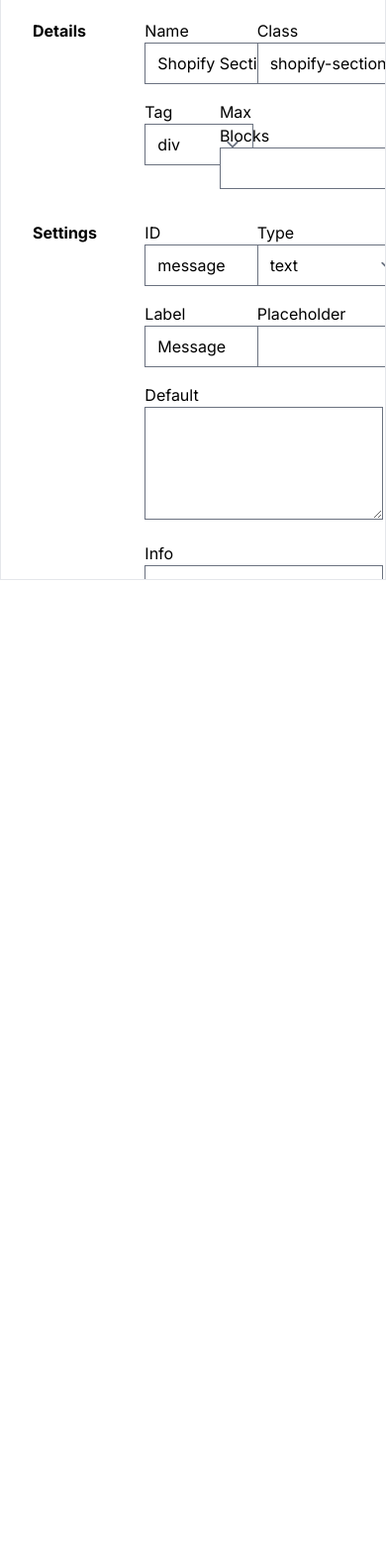
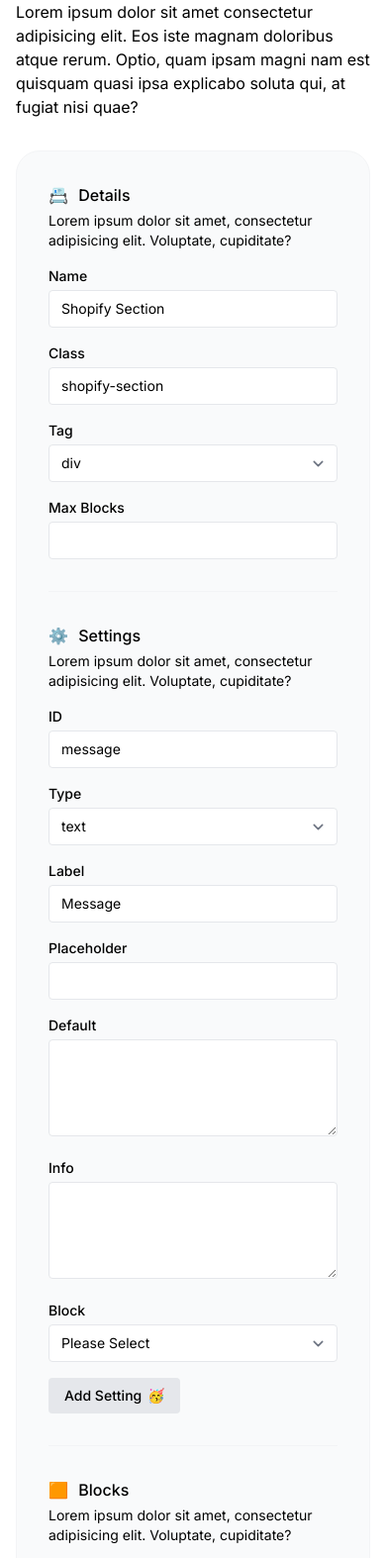
Before and after one commit to markmead/shopify-schema, a website: page index.html in a window 390 px wide. Shown: the part 136-1710 px from the top of the page at 99% size. Before the commit the page ends 844 px from the top, so only its background shows below. Drawn offline with nearby package versions, Linux system fonts and the light colour scheme.

Commit message:
update(responsive style)

```diff
--- a/css/style.css
+++ /dev/null
@@ -1,10 +0,0 @@
-label {
-  @apply block mb-1 text-sm font-medium;
-}
-
-input[type='text'],
-input[type='number'],
-select,
-textarea {
-  @apply w-full text-sm;
-}
--- a/index.html
+++ b/index.html
@@ -10,43 +10,64 @@
   <link rel="preconnect" href="https://fonts.gstatic.com" crossorigin>
   <link href="https://fonts.googleapis.com/css2?family=Inter:wght@400;500;700&display=swap" rel="stylesheet">
 
-  <link rel="stylesheet" href="./css/build.css">
+  <link rel="stylesheet" href="build.css">
   <script defer src="https://unpkg.com/alpinejs@3.x.x/dist/cdn.min.js"></script>
 </head>
 
-<body class="antialiased">
-  <main
-    role="main"
-    class="grid h-screen place-content-center"
-  >
+<body class="relative antialiased">
+  <main role="main">
+    <div class="max-w-screen-xl px-4 py-12 mx-auto">
+      <section>
+        <div class="max-w-prose">
+          <h1 class="text-3xl font-bold">
+            Section Schema UI for Shopify
+          </h1>
+
+          <p class="mt-4">
+            Lorem ipsum dolor sit amet consectetur adipisicing elit. Eos iste magnam doloribus atque rerum. Optio, quam ipsam magni nam est quisquam quasi ipsa explicabo soluta qui, at fugiat nisi quae?
+          </p>
+        </div>
+      </section>
+
       <section
         x-data="schema"
-      class="max-w-5xl mx-auto border max-h-[600px] overflow-y-auto"
+        class="p-8 mt-8 border border-gray-100 bg-gray-50 rounded-3xl"
       >
-      <div class="p-8">
         <form
           @submit.prevent="createSection"
-          class="space-y-8"
+          class="flow-root"
         >
-          <fieldset class="grid grid-cols-3 gap-4">
+          <div class="-my-8 divide-y divide-gray-100">
+            <fieldset class="grid grid-cols-1 gap-4 py-8 lg:grid-cols-3">
               <div>
-              <legend class="font-bold">
+                <legend class="font-medium">
+                  <span
+                    role="img"
+                    class="mr-1.5"
+                  >
+                    📇
+                  </span>
+
                   Details
                 </legend>
+
+                <p class="mt-1 text-sm">
+                  Lorem ipsum dolor sit amet, consectetur adipisicing elit. Voluptate, cupiditate?
+                </p>
               </div>
 
-            <div class="grid grid-cols-6 col-span-2 gap-4">
-              <div class="col-span-3">
+              <div class="grid grid-cols-1 gap-4 lg:grid-cols-6 lg:col-span-2">
+                <div class="lg:col-span-3">
                   <label for="details_name">Name</label>
                   <input type="text" id="details_name" x-model="details.name">
                 </div>
 
-              <div class="col-span-3">
+                <div class="lg:col-span-3">
                   <label for="details_class">Class</label>
                   <input type="text" id="details_class" x-model="details.class">
                 </div>
 
-              <div class="col-span-2">
+                <div class="lg:col-span-2">
                   <label for="details_tag">Tag</label>
                   <select id="details_tag" x-model="details.tag">
                     <option value="div">div</option>
@@ -58,29 +79,40 @@
                   </select>
                 </div>
 
-              <div class="col-span-2">
+                <div class="lg:col-span-2">
                   <label for="details_max_blocks">Max Blocks</label>
                   <input type="number" id="details_max_blocks" x-model="details.max_blocks">
                 </div>
               </div>
             </fieldset>
 
-          <fieldset class="grid grid-cols-3 gap-4">
+            <fieldset class="grid grid-cols-1 gap-4 py-8 lg:grid-cols-3">
               <div>
-              <legend class="font-bold">
+                <legend class="font-medium">
+                  <span
+                    role="img"
+                    class="mr-1.5"
+                  >
+                    ⚙️
+                  </span>
+
                   Settings
                 </legend>
+
+                <p class="mt-1 text-sm">
+                  Lorem ipsum dolor sit amet, consectetur adipisicing elit. Voluptate, cupiditate?
+                </p>
               </div>
 
-            <div class="grid grid-cols-6 col-span-2 gap-4">
+              <div class="grid grid-cols-1 gap-4 lg:grid-cols-6 lg:col-span-2">
                 <template x-if="shouldShow('id')">
-                <div class="col-span-3">
+                  <div class="lg:col-span-3">
                     <label for="setting_id">ID</label>
                     <input type="text" id="setting_id" x-model="setting.id">
                   </div>
                 </template>
 
-              <div class="col-span-3">
+                <div class="lg:col-span-3">
                   <label for="setting_type">Type</label>
                   <select id="setting_type" x-model="setting.type">
                     <option value="text">text</option>
@@ -107,44 +139,50 @@
                 </div>
 
                 <template x-if="shouldShow('label')">
-                <div class="col-span-3">
+                  <div class="lg:col-span-3">
                     <label for="setting_label">Label</label>
                     <input type="text" id="setting_label" x-model="setting.label">
                   </div>
                 </template>
 
                 <template x-if="shouldShow('placeholder')">
-                <div class="col-span-3">
+                  <div class="lg:col-span-3">
                     <label for="setting_placeholder">Placeholder</label>
                     <input type="text" id="setting_placeholder" x-model="setting.placeholder">
                   </div>
                 </template>
 
                 <template x-if="shouldShow('content')">
-                <div class="col-span-3">
+                  <div class="lg:col-span-3">
                     <label for="setting_content">Content</label>
                     <input type="text" id="setting_content" x-model="setting.content">
                   </div>
                 </template>
 
                 <template x-if="shouldShow('default')">
-                <div class="col-span-6">
+                  <div class="lg:col-span-6">
                     <label for="setting_default">Default</label>
                     <textarea id="setting_default" rows="4" x-model="setting.default">
                     </textarea>
+
+                    <template x-if="setting.type === 'richtext'">
+                      <p class="mt-1 text-xs text-gray-500">
+                        When using richtext you need to wrap your code in HTML
+                      </p>
+                    </template>
                   </div>
                 </template>
 
                 <template x-if="shouldShow('info')">
-                <div class="col-span-6">
+                  <div class="lg:col-span-6">
                     <label for="setting_info">Info</label>
-                  <textarea id="settings_inf" rows="4" x-model="setting.info">
+                    <textarea id="setting_info" rows="4" x-model="setting.info">
                     </textarea>
                   </div>
                 </template>
 
                 <template x-if="setting.type === 'video_url'">
-                <div class="col-span-6">
+                  <div class="lg:col-span-6">
                     <p class="text-sm font-medium">
                       Accept
                     </p>
@@ -180,28 +218,28 @@
                 </template>
 
                 <template x-if="setting.type === 'range'">
-                <div class="col-span-6">
+                  <div class="lg:col-span-6">
                     <p class="text-sm font-medium">
                       Range
                     </p>
 
-                  <div class="grid grid-cols-6 gap-4 mt-4">
-                    <div class="col-span-3">
+                    <div class="grid grid-cols-1 gap-4 mt-4 lg:grid-cols-6">
+                      <div class="lg:col-span-3">
                         <label for="setting_min">Min</label>
                         <input type="number" id="setting_min" x-model="setting.min">
                       </div>
 
-                    <div class="col-span-3">
+                      <div class="lg:col-span-3">
                         <label for="setting_max">Max</label>
                         <input type="number" id="setting_max" x-model="setting.max">
                       </div>
 
-                    <div class="col-span-3">
+                      <div class="lg:col-span-3">
                         <label for="setting_step">Step</label>
                         <input type="number" id="setting_step" x-model="setting.step">
                       </div>
 
-                    <div class="col-span-3">
+                      <div class="lg:col-span-3">
                         <label for="setting_unit">Unit</label>
                         <select id="setting_unit" x-model="setting.unit">
                           <option value="px">px</option>
@@ -215,24 +253,24 @@
                 </template>
 
                 <template x-if="['radio', 'select'].includes(setting.type)">
-                <div class="col-span-6">
+                  <div class="lg:col-span-6">
                     <p class="text-sm font-medium">
                       Options
                     </p>
 
-                  <div class="grid grid-cols-6 gap-4 mt-4">
-                    <div class="col-span-3">
+                    <div class="grid grid-cols-1 gap-4 mt-4 lg:grid-cols-6">
+                      <div class="lg:col-span-3">
                         <label for="option_value">Value</label>
                         <input type="text" id="option_value" x-model="option.value">
                       </div>
 
-                    <div class="col-span-3">
+                      <div class="lg:col-span-3">
                         <label for="option_label">Label</label>
                         <input type="text" id="option_label" x-model="option.label">
                       </div>
 
                       <template x-if="setting.type === 'select'">
-                      <div class="col-span-3">
+                        <div class="lg:col-span-3">
                           <label for="option_group">Group</label>
                           <input type="text" id="option_group" x-model="option.group">
                         </div>
@@ -242,14 +280,18 @@
                     <button
                       type="button"
                       @click="addOption"
-                    class="px-4 py-2 mt-4 text-sm bg-gray-100 rounded"
+                      class="mt-4 bg-gray-200"
                     >
                       Add Option
+
+                      <span role="img">
+                        🤔
+                      </span>
                     </button>
                   </div>
                 </template>
 
-              <div class="col-span-6">
+                <div class="lg:col-span-6">
                   <label for="target">
                     Block
                   </label>
@@ -262,84 +304,85 @@
                   </select>
                 </div>
 
-              <div class="col-span-6">
+                <div class="lg:col-span-6">
                   <button
                     type="button"
                     @click="addSetting"
-                  class="px-4 py-2 text-sm bg-gray-100 rounded"
+                    class="bg-gray-200"
                   >
                     Add Setting
+
+                    <span role="img">
+                      🥳
+                    </span>
                   </button>
                 </div>
               </div>
             </fieldset>
 
-          <fieldset class="grid grid-cols-3 gap-4">
+            <fieldset class="grid grid-cols-1 gap-4 py-8 lg:grid-cols-3">
               <div>
-              <legend class="text-sm font-medium">
+                <legend class="font-medium">
+                  <span
+                    role="img"
+                    class="mr-1.5"
+                  >
+                    🟧
+                  </span>
+
                   Blocks
                 </legend>
+
+                <p class="mt-1 text-sm">
+                  Lorem ipsum dolor sit amet, consectetur adipisicing elit. Voluptate, cupiditate?
+                </p>
               </div>
 
-            <div class="grid grid-cols-6 col-span-2 gap-4">
-              <div class="col-span-3">
+              <div class="grid grid-cols-1 gap-4 lg:grid-cols-6 lg:col-span-2">
+                <div class="lg:col-span-3">
                   <label for="block_name">Name</label>
                   <input type="text" id="block_name" x-model="block.name">
                 </div>
 
-              <div class="col-span-3">
+                <div class="lg:col-span-3">
                   <label for="block_type">Type</label>
                   <input type="text" id="block_type" x-model="block.type">
                 </div>
 
-              <div class="col-span-3">
+                <div class="lg:col-span-3">
                   <label for="block_limit">Limit</label>
                   <input type="number" id="block_limit" x-model="block.limit">
                 </div>
 
-              <div class="col-span-6">
+                <div class="lg:col-span-6">
                   <button
                     type="button"
                     @click="addBlock"
-                  class="px-4 py-2 text-sm bg-gray-100 rounded"
+                    class="bg-gray-200"
                   >
                     Add Block
+
+                    <span role="img">
+                      🧱
+                    </span>
                   </button>
                 </div>
               </div>
             </fieldset>
 
-          <div class="flex justify-end space-x-4">
-            <button
-              type="submit"
-              class="px-4 py-2 text-sm bg-green-100 rounded"
-            >
-              Update Section
-            </button>
-
-            <button
-              type="button"
-              @click="copyToClipboard"
-              class="px-4 py-2 text-sm bg-gray-100 rounded"
-            >
-              Copy to Clipboard
-            </button>
-          </div>
-
-          <div class="grid grid-cols-3 gap-4">
-            <div class="col-span-2">
-              <textarea
-                x-text="JSON.stringify(data, null, 2)"
-                rows="10"
-                class="font-mono border border-gray-100 rounded-lg bg-gray-50"
-              ></textarea>
-            </div>
-
-            <div>
+            <div class="grid grid-cols-1 gap-4 py-8 lg:grid-cols-3">
               <div class="space-y-8">
                 <div>
                   <p class="font-medium">
                     Blocks
+                  </p>
+
+                  <p class="mt-1 text-sm text-gray-500">
+                    Nothing to see here... Let's add some blocks!
+
+                    <span role="img">
+                      🤖
+                    </span>
                   </p>
 
                   <ul class="mt-4 space-y-4">
@@ -420,6 +463,16 @@
                     Settings
                   </p>
 
+                  <template x-if="settings.length === 0">
+                    <p class="mt-1 text-sm text-gray-500">
+                      Nothing to see here... Let's add a setting!
+
+                      <span role="img">
+                        💪
+                      </span>
+                    </p>
+                  </template>
+
                   <ul class="mt-4 space-y-4">
                     <template x-for="(setting, index) in settings">
                       <li
@@ -465,11 +518,45 @@
                   </ul>
                 </div>
               </div>
+
+              <div class="relative lg:col-span-2">
+                <textarea
+                  rows="10"
+                  id="textarea"
+                  x-text="JSON.stringify(data, null, 2)"
+                  class="block font-mono bg-white border border-gray-200 rounded-lg"
+                ></textarea>
+
+                <button
+                  type="button"
+                  @click="copyToClipboard"
+                  class="absolute bg-gray-200 bottom-3 right-3"
+                >
+                  Copy to Clipboard
+
+                  <span role="img">
+                    📋
+                  </span>
+                </button>
               </div>
             </div>
+          </div>
+
+          <div class="flex justify-end mt-8">
+            <button
+              type="submit"
+              class="w-full text-white bg-green-600 lg:w-auto"
+            >
+              Update Section
+
+              <span role="img">
+                👌
+              </span>
+            </button>
+          </div>
         </form>
+      </section>
     </div>
-    </section>
   </main>
 
   <script>
--- a/package.json
+++ b/package.json
@@ -7,7 +7,7 @@
   "license": "MIT",
   "scripts": {
     "dev": "serve",
-    "css": "npx tailwindcss -o ./css/build.css --watch --minify"
+    "css": "npx tailwindcss -i tailwind.css -o build.css --watch --minify"
   },
   "devDependencies": {
     "@tailwindcss/forms": "^0.4.0",
--- a/tailwind.config.js
+++ b/tailwind.config.js
@@ -1,7 +1,7 @@
 const defaultTheme = require('tailwindcss/defaultTheme')
 
 module.exports = {
-  content: ['index.html', './css/style.css'],
+  content: ['index.html'],
   theme: {
     extend: {
       fontFamily: {
--- /dev/null
+++ b/tailwind.css
@@ -0,0 +1,26 @@
+@tailwind base;
+@tailwind components;
+@tailwind utilities;
+
+label {
+  @apply block mb-1 text-sm font-medium;
+}
+
+select,
+textarea,
+input[type='text'],
+input[type='number'] {
+  @apply w-full text-sm border-gray-200 rounded;
+}
+
+input[type='checkbox'] {
+  @apply w-4 h-4 border-gray-200 rounded;
+}
+
+button {
+  @apply inline-flex items-center justify-center px-4 py-2 text-sm font-medium rounded;
+}
+
+button span[role='img'] {
+  @apply ml-1.5;
+}
```
Also changed, not shown: build.css (added), css/build.css (deleted). Lines whose indentation alone changed are shown as unchanged.
